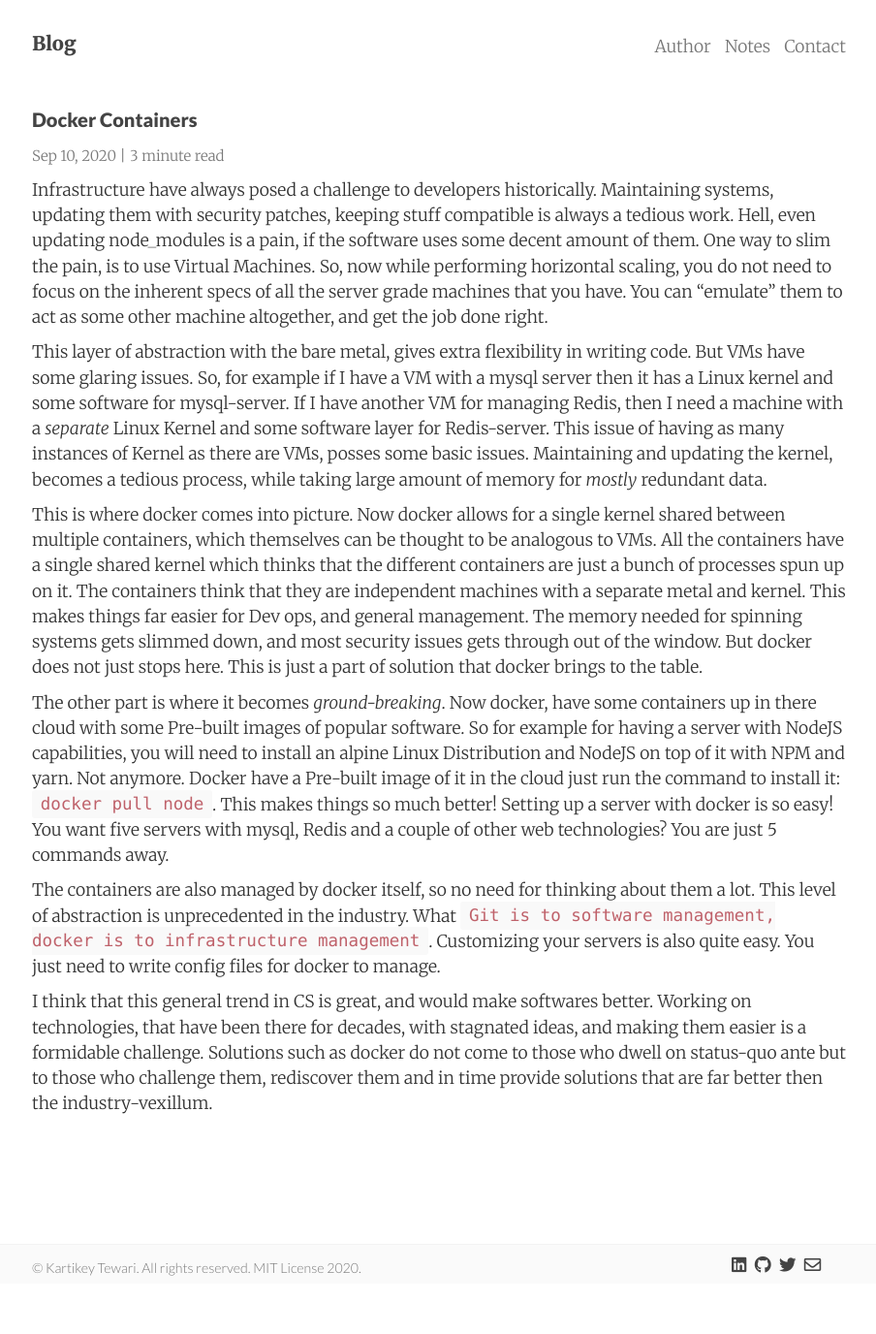
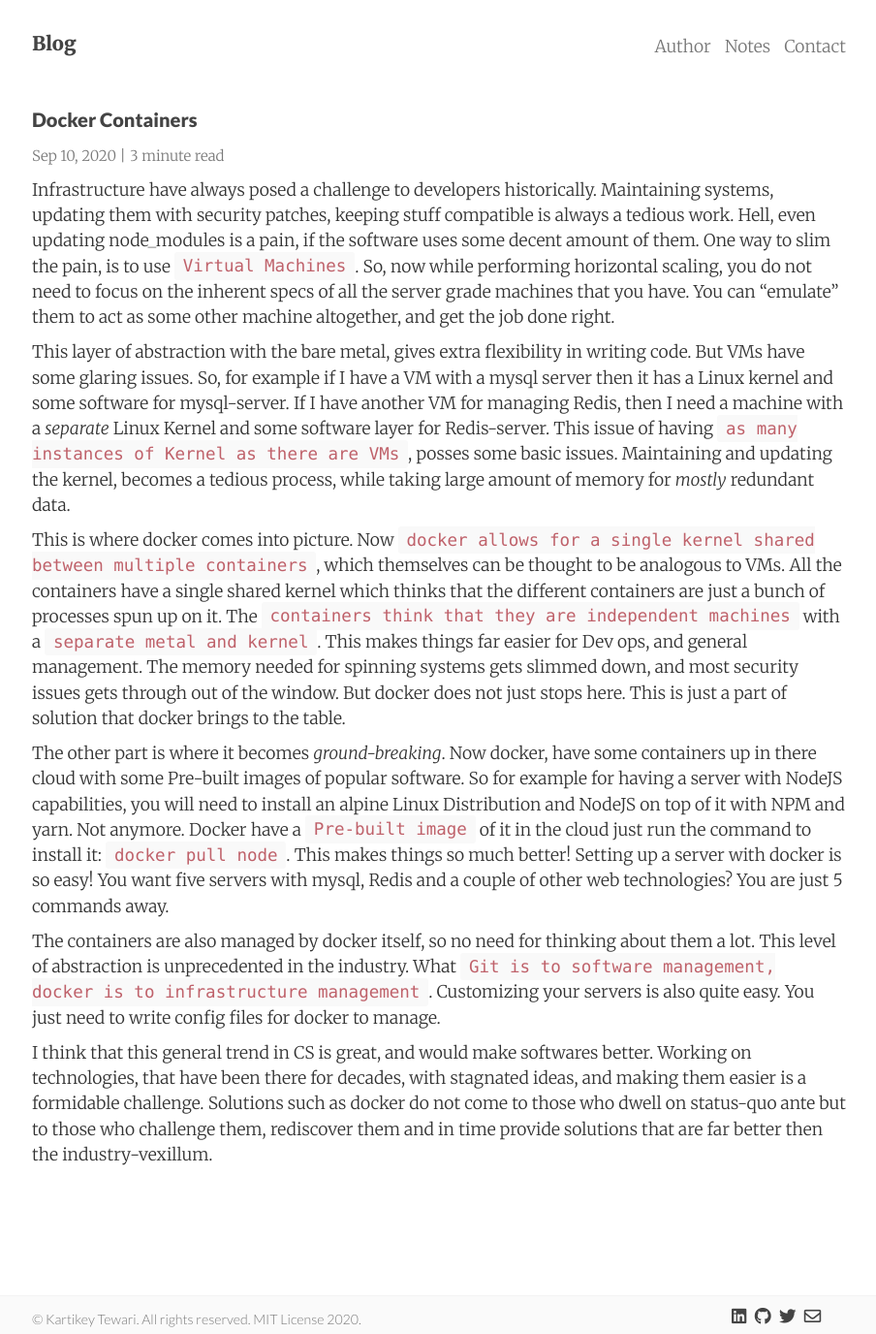
Before and after one commit to kartikeytewari/kartikeytewari.github.io, a Jekyll site: the page built from _posts/2020-09-10-docker_containers.md, in a window 1280 px wide. Shown: the whole page at 97% size, without its empty margins (187-1091 px from the left). Built offline with Jekyll 4.4.1, drawn with Linux system fonts in a browser that asks for light colours; nearby versions of some CDN libraries; comment, search, counter and statistics services are not loaded; before the commit the page ends 1324 px from its top, so only the background shows below that.

```diff
--- a/_posts/2020-09-10-docker_containers.md
+++ b/_posts/2020-09-10-docker_containers.md
@@ -6,13 +6,13 @@ summary: Some Infrastructure done right!
 categories: Jekyll mixyll
 ---
 
-Infrastructure have always posed a challenge to developers historically. Maintaining systems, updating them with security patches, keeping stuff compatible is always a tedious work. Hell, even updating node_modules is a pain, if the software uses some decent amount of them. One way to slim the pain, is to use Virtual Machines. So, now while performing horizontal scaling, you do not need to focus on the inherent specs of all the server grade machines that you have. You can "emulate" them to act as some other machine altogether, and get the job done right.
+Infrastructure have always posed a challenge to developers historically. Maintaining systems, updating them with security patches, keeping stuff compatible is always a tedious work. Hell, even updating node_modules is a pain, if the software uses some decent amount of them. One way to slim the pain, is to use `Virtual Machines`. So, now while performing horizontal scaling, you do not need to focus on the inherent specs of all the server grade machines that you have. You can "emulate" them to act as some other machine altogether, and get the job done right.
 
-This layer of abstraction with the bare metal, gives extra flexibility in writing code. But VMs have some glaring issues. So, for example if I have a VM with a mysql server then it has a Linux kernel and some software for mysql-server. If I have another VM for managing Redis, then I need a machine with a <em>separate</em> Linux Kernel and some software layer for Redis-server. This issue of having as many instances of Kernel as there are VMs, posses some basic issues. Maintaining and updating the kernel, becomes a tedious process, while taking large amount of memory for <em>mostly</em> redundant data.
+This layer of abstraction with the bare metal, gives extra flexibility in writing code. But VMs have some glaring issues. So, for example if I have a VM with a mysql server then it has a Linux kernel and some software for mysql-server. If I have another VM for managing Redis, then I need a machine with a <em>separate</em> Linux Kernel and some software layer for Redis-server. This issue of having `as many instances of Kernel as there are VMs`, posses some basic issues. Maintaining and updating the kernel, becomes a tedious process, while taking large amount of memory for <em>mostly</em> redundant data.
 
-This is where docker comes into picture. Now docker allows for a single kernel shared between multiple containers, which themselves can be thought to be analogous to VMs. All the containers have a single shared kernel which thinks that the different containers are just a bunch of processes spun up on it. The containers think that they are independent machines with a separate metal and kernel. This makes things far easier for Dev ops, and general management. The memory needed for spinning systems gets slimmed down, and most security issues gets through out of the window. But docker does not just stops here. This is just a part of solution that docker brings to the table.
+This is where docker comes into picture. Now `docker allows for a single kernel shared between multiple containers`, which themselves can be thought to be analogous to VMs. All the containers have a single shared kernel which thinks that the different containers are just a bunch of processes spun up on it. The `containers think that they are independent machines` with a `separate metal and kernel`. This makes things far easier for Dev ops, and general management. The memory needed for spinning systems gets slimmed down, and most security issues gets through out of the window. But docker does not just stops here. This is just a part of solution that docker brings to the table.
 
-The other part is where it becomes <em>ground-breaking</em>. Now docker, have some containers up in there cloud with some Pre-built images of popular software. So for example for having a server with NodeJS capabilities, you will need to install an alpine Linux Distribution and NodeJS on top of it with NPM and yarn. Not anymore. Docker have a Pre-built image of it in the cloud just run the command to install it: `docker pull node`. This makes things so much better! Setting up a server with docker is so easy! You want five servers with mysql, Redis and a couple of other web technologies? You are just 5 commands away.
+The other part is where it becomes <em>ground-breaking</em>. Now docker, have some containers up in there cloud with some Pre-built images of popular software. So for example for having a server with NodeJS capabilities, you will need to install an alpine Linux Distribution and NodeJS on top of it with NPM and yarn. Not anymore. Docker have a `Pre-built image` of it in the cloud just run the command to install it: `docker pull node`. This makes things so much better! Setting up a server with docker is so easy! You want five servers with mysql, Redis and a couple of other web technologies? You are just 5 commands away.
 
 The containers are also managed by docker itself, so no need for thinking about them a lot. This level of abstraction is unprecedented in the industry. What `Git is to software management, docker is to infrastructure management`. Customizing your servers is also quite easy. You just need to write config files for docker to manage.
 
```
